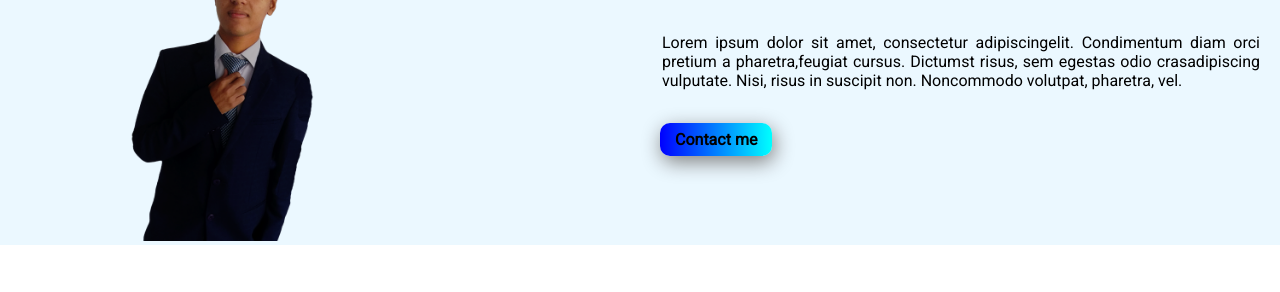
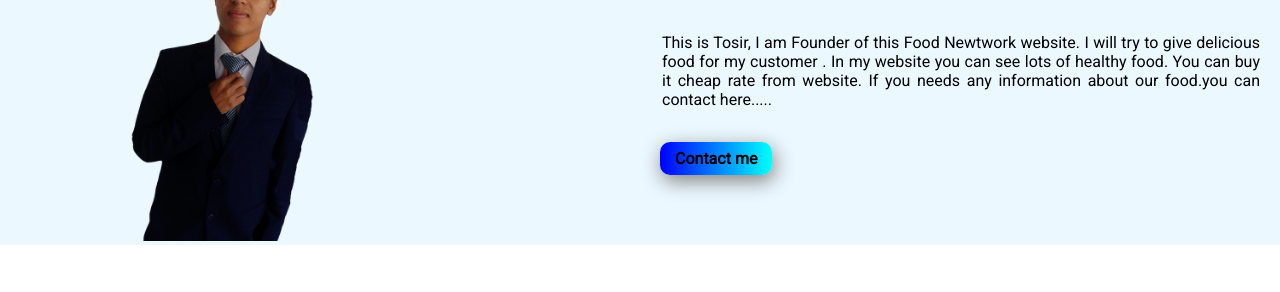
Before and after one commit to Tosir80/Food-Network-, a plain HTML site: page index.html in a window 1280 px wide. Shown: the part 461-753 px from the top of the page. Drawn offline with Linux system fonts and the light colour scheme.

Commit message:
about description add

```diff
--- a/css/style.css
+++ b/css/style.css
@@ -228,7 +228,6 @@ header{
 }
 .contact{
 
-  rgb(228, 126, 9);
   width: 50%;
 
 }
@@ -281,7 +280,7 @@ textarea{
     background: none;
      color: orange;
 }
-
+/* contact us section start */
 /* footer start */
 .footer{
     padding: 30px;
--- a/index.html
+++ b/index.html
@@ -57,7 +57,7 @@
          </div>
          <div class="about-right">
             <h1>About Me</h1>
-            <p>Lorem ipsum dolor sit amet, consectetur adipiscingelit. Condimentum diam orci pretium a pharetra,feugiat cursus. Dictumst risus, sem egestas odio crasadipiscing vulputate. Nisi, risus in suscipit non. Noncommodo volutpat, pharetra, vel.
+            <p> This is Tosir, I am Founder of this Food Newtwork website. I will try to give delicious food for my customer . In my website you can see lots of healthy food. You can buy it cheap rate from website. If you needs any information about our food.you can contact here.....
             </p>
             <a href="#" class="btn">Contact me</a>
          </div>
```
